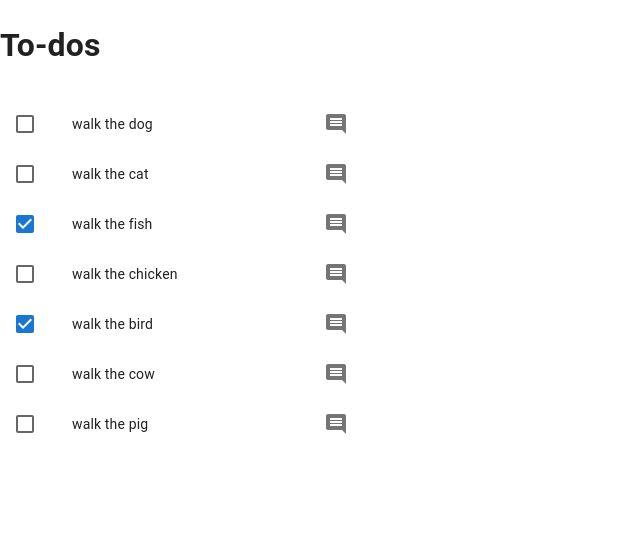
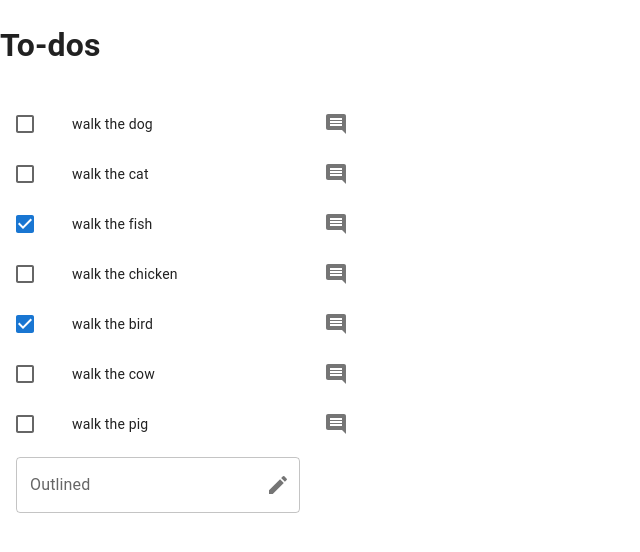
Before and after one commit to C4r50nC/react-to-dos, a React (Vite) app: page / in a window 1280 px wide. Shown: the top 552 px of the page, without its empty margins (0-640 px from the left). Built offline with nearby package versions, Linux system fonts and the light colour scheme.

Commit message:
feat: add TodoForm component to create new to-dos

```diff
--- /dev/null
+++ b/src/TodoForm.jsx
@@ -0,0 +1,44 @@
+import { useState } from "react";
+
+import ListItem from "@mui/material/ListItem";
+import TextField from "@mui/material/TextField";
+import Create from "@mui/icons-material/Create";
+import InputAdornment from "@mui/material/InputAdornment";
+import IconButton from "@mui/material/IconButton";
+
+export default function TodoForm({ addTodo }) {
+  const [text, setText] = useState("");
+
+  const handleChange = (event) => {
+    setText(event.target.value);
+  };
+
+  const handleSubmit = (event) => {
+    event.preventDefault();
+    addTodo(text);
+    setText("");
+  };
+
+  return (
+    <ListItem>
+      <form onSubmit={handleSubmit}>
+        <TextField
+          id="outlined-basic"
+          label="Outlined"
+          variant="outlined"
+          onChange={handleChange}
+          value={text}
+          InputProps={{
+            endAdornment: (
+              <InputAdornment position="end">
+                <IconButton aria-label="create todo" edge="end" type="submit">
+                  <Create />
+                </IconButton>
+              </InputAdornment>
+            ),
+          }}
+        />
+      </form>
+    </ListItem>
+  );
+}
--- a/src/TodoList.jsx
+++ b/src/TodoList.jsx
@@ -2,6 +2,7 @@ import { useState } from "react";
 import List from "@mui/material/List";
 
 import TodoItem from "./TodoItem";
+import TodoForm from "./TodoForm";
 
 const initialTodos = [
   { id: 1, text: "walk the dog", completed: false },
@@ -30,6 +31,10 @@ export default function TodoList() {
       })
     );
 
+  const addTodo = (text) => {
+    setTodos((prevTodos) => [...prevTodos, { id: 9, text, completed: false }]);
+  };
+
   return (
     <List sx={{ width: "100%", maxWidth: 360, bgcolor: "background.paper" }}>
       {todos.map((todo) => (
@@ -40,6 +45,7 @@ export default function TodoList() {
           toggleTodo={() => toggleTodo(todo.id)}
         />
       ))}
+      <TodoForm addTodo={addTodo} />
     </List>
   );
 }
```
